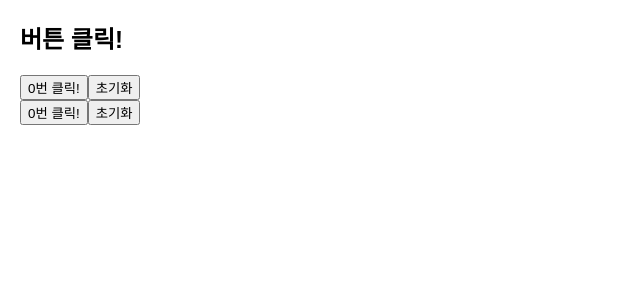
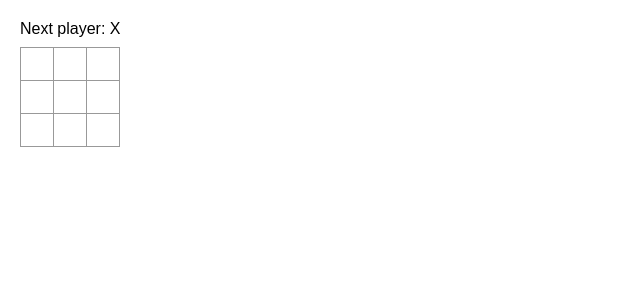
Before and after one commit to HyoChan1117/react-study, a React (Vite) app in the folder v01/: page / in a window 1280 px wide. Shown: the top 300 px of the page, without its empty margins (0-640 px from the left). Built offline with nearby package versions, Linux system fonts and the light colour scheme.

Commit message:
25.12.29. Update react study(Tic Tac Toe game)

```diff
--- a/v01/src/App.jsx
+++ b/v01/src/App.jsx
@@ -1,7 +1,5 @@
-import EventHandler from "./components/06-event-handler";
+import Board from "./components/tictactoe/Board";
 
 export default function MyApp() {
-  return (
-    <EventHandler />
-  );
+  return <Board />;
 }
--- a/v01/src/components/tictactoe/Board.jsx
+++ b/v01/src/components/tictactoe/Board.jsx
@@ -1,40 +1,77 @@
 import { useState } from "react";
 
-function Square() {
-  const [value, setValue] = useState(null);
+function Square({ value, onSquareClick }) {
+  return (
+    <button className="square" onClick={onSquareClick}>
+      {value}
+    </button>
+  );
+}
 
-  function handleClick() {
-    setValue('X');
+export default function Board() {
+  const [xIsNext, setXIsNext] = useState(true);
+  const [squares, setSquares] = useState(Array(9).fill(null));
+
+  function handleClick(i) {
+    if (calculateWinner(squares) || squares[i]) {
+      return;
+    }
+    const nextSquares = squares.slice();
+    if (xIsNext) {
+      nextSquares[i] = "X";
+    } else {
+      nextSquares[i] = "O";
+    }
+    setSquares(nextSquares);
+    setXIsNext(!xIsNext);
+  }
+
+  const winner = calculateWinner(squares);
+  let status;
+  if (winner) {
+    status = "Winner: " + winner;
+  } else {
+    status = "Next player: " + (xIsNext ? "X" : "O");
   }
 
   return (
-    <button
-      className="square"
-      onClick={handleClick}
-    >
-      {value}
-    </button>
-  )
+    <>
+      <div className="status">{status}</div>
+      <div className="board-row">
+        <Square value={squares[0]} onSquareClick={() => handleClick(0)} />
+        <Square value={squares[1]} onSquareClick={() => handleClick(1)} />
+        <Square value={squares[2]} onSquareClick={() => handleClick(2)} />
+      </div>
+      <div className="board-row">
+        <Square value={squares[3]} onSquareClick={() => handleClick(3)} />
+        <Square value={squares[4]} onSquareClick={() => handleClick(4)} />
+        <Square value={squares[5]} onSquareClick={() => handleClick(5)} />
+      </div>
+      <div className="board-row">
+        <Square value={squares[6]} onSquareClick={() => handleClick(6)} />
+        <Square value={squares[7]} onSquareClick={() => handleClick(7)} />
+        <Square value={squares[8]} onSquareClick={() => handleClick(8)} />
+      </div>
+    </>
+  );
 }
 
-export default function Board() {
-  return (
-    <>
-      <div className="board-row">
-        <Square />
-        <Square />
-        <Square />
-      </div>
-      <div className="board-row">
-        <Square />
-        <Square />
-        <Square />
-      </div>
-      <div className="board-row">
-        <Square />
-        <Square />
-        <Square />
-      </div>
-    </>
-  )
+function calculateWinner(squares) {
+  const lines = [
+    [0, 1, 2],
+    [3, 4, 5],
+    [6, 7, 8],
+    [0, 3, 6],
+    [1, 4, 7],
+    [2, 5, 8],
+    [0, 4, 8],
+    [2, 4, 6],
+  ];
+  for (let i = 0; i < lines.length; i++) {
+    const [a, b, c] = lines[i];
+    if (squares[a] && squares[a] === squares[b] && squares[a] === squares[c]) {
+      return squares[a];
+    }
+  }
+  return null;
 }
```
